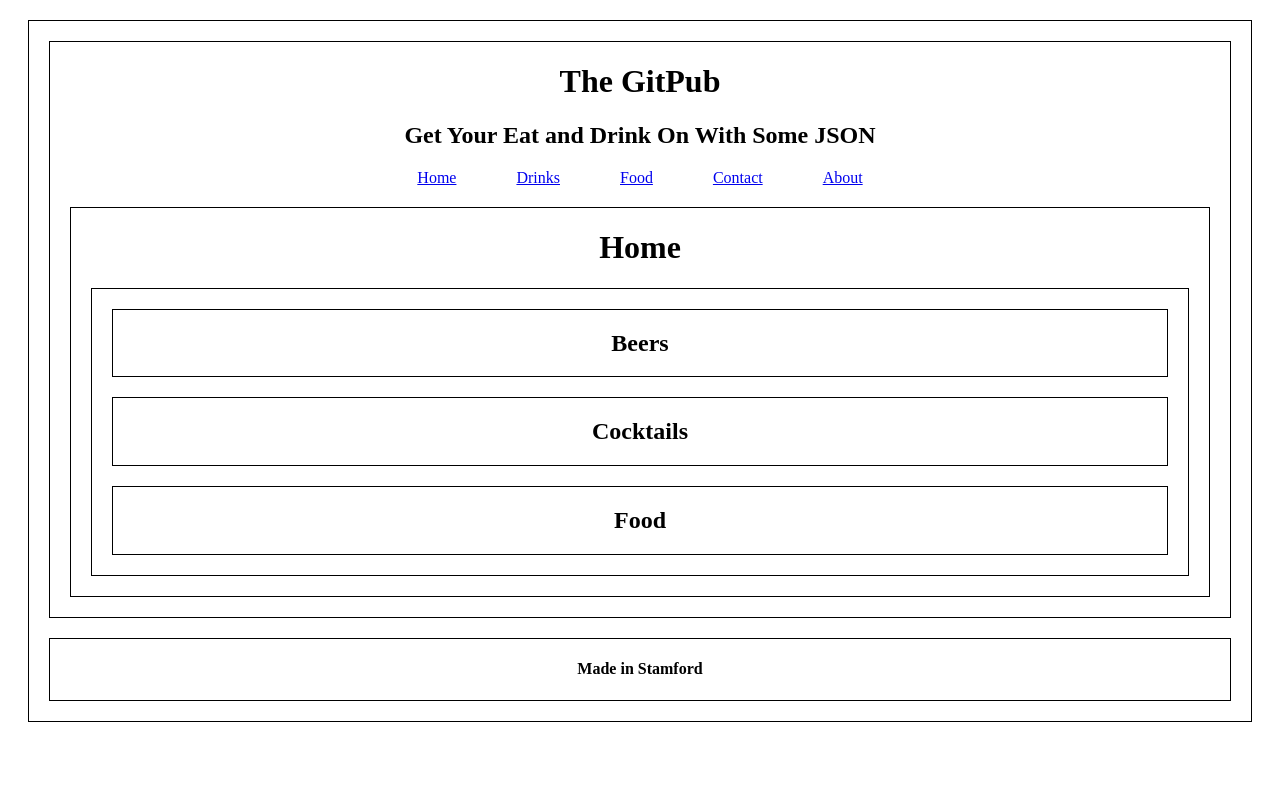
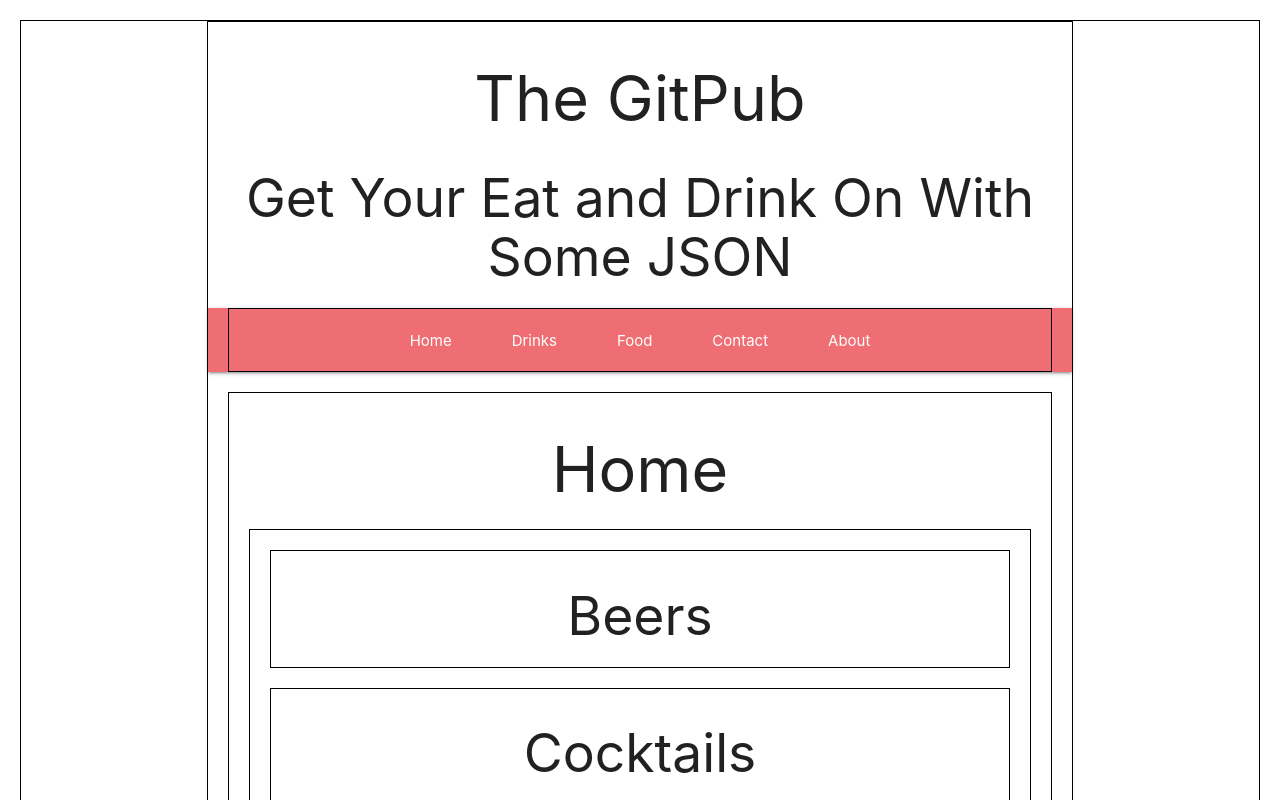
Before and after one commit to DavidJRada/gitPub-client, a React (Create React App) app: page / in a window 1280 px wide. Shown: the top 800 px of the page. Built offline with nearby package versions, Linux system fonts and the light colour scheme; no server answers.

Commit message:
added materialize package and nav

```diff
--- a/package.json
+++ b/package.json
@@ -3,6 +3,7 @@
   "version": "0.1.0",
   "private": true,
   "dependencies": {
+    "materialize-css": "^1.0.0-rc.2",
     "react": "^16.8.6",
     "react-dom": "^16.8.6",
     "react-router-dom": "^5.0.0",
--- a/src/App.js
+++ b/src/App.js
@@ -7,6 +7,8 @@
 import About from './components/About'
 import Footer from './components/Footer'
 import './css/App.css';
+import 'materialize-css'; // It installs the JS asset only
+import 'materialize-css/dist/css/materialize.min.css';
 
 
 // let baseURL = process.env.REACT_APP_BASEURL
@@ -49,11 +51,13 @@
           <h1>The GitPub</h1>
           <h2>Get Your Eat and Drink On With Some JSON</h2>
           <nav>
-            <Link to="/">Home</Link>
-            <Link to="/drinks">Drinks</Link>
-            <Link to="/foods">Food</Link>
-            <Link to="/contact">Contact</Link>
-            <Link to="/about">About</Link>
+            <div className='nav-wrapper'>
+                <Link to="/">Home</Link>
+                <Link to="/drinks">Drinks</Link>
+               <Link to="/foods">Food</Link>
+               <Link to="/contact">Contact</Link>
+               <Link to="/about">About</Link>
+            </div>
           </nav>
           <Route path='/' exact component={Home} />
           <Route path='/drinks' component={Drinks} />
```
Also changed, not shown: 1 other file (tests, documents, lock files or other folders).
